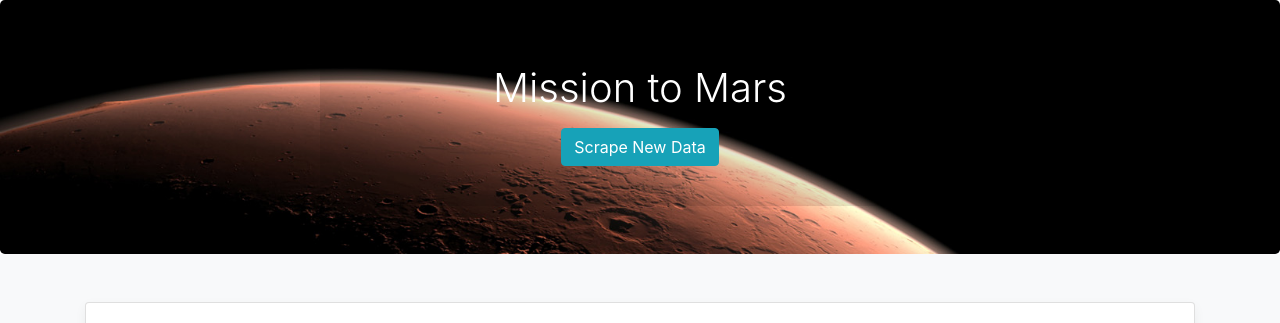
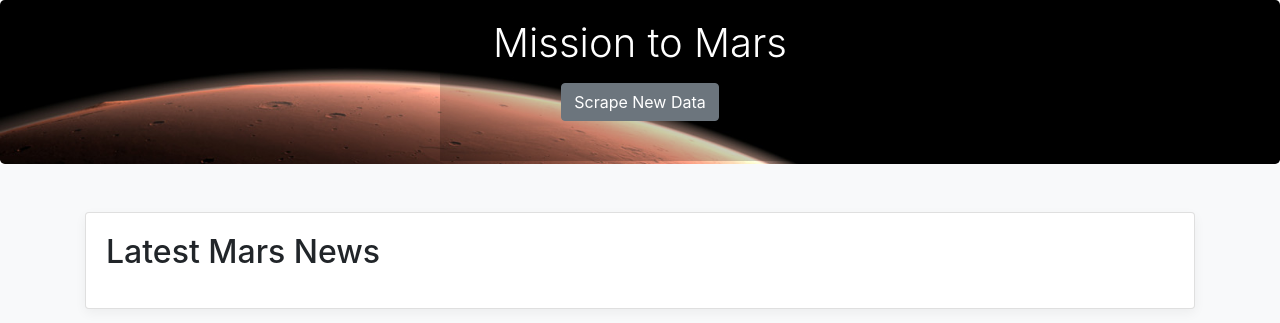
Before and after one commit to cliferraren/Mission_to_Mars, a Flask app: template templates/index.html in a window 1280 px wide. Shown: the top 323 px of the page. Run offline with Flask 2, Linux system fonts and the light colour scheme; the template is opened without the code that fills it, so the values that code supplies are empty; some libraries are stand-ins or nearby versions.

Commit message:
adjust pages on the html

```diff
--- a/initiate.py
+++ b/initiate.py
@@ -29,4 +29,4 @@ output ={
  'weather': 'Sol 2043 (May 06, 2018), Sunny, high -14C/6F, low -71C/-95F, pressure at 7.36 hPa, daylight 05:22-17:20'}
 
 output = scrape_mars.scrape()
-db.general.insert_one(output)
+db.mars_info.insert_one(output)
--- a/static/css/styles.css
+++ b/static/css/styles.css
@@ -12,8 +12,8 @@
 }
 
 .jumbotron {
-    padding-top: 3rem;
-    padding-bottom: 3rem;
+    padding-top: 0.2rem;
+    padding-bottom: 0.2rem;
     margin-bottom: 0;
     background-color: #fff;
     background-repeat: no-repeat;
@@ -23,8 +23,8 @@
 }
 
 .jumbotron .container {
-    max-width: 40rem;
-    background: rgba(0,0,0,0.1);
+    max-width: 25rem;
+    background: rgba(0,0,0,0.2);
     padding: 1rem;
     color: white;
 }
@@ -69,7 +69,7 @@ table {
     overflow-y: scroll;
 }
 th {
-    background-color:lightseagreen;
+    background-color:dimgray;
     color: white;
 }
 td, th {
--- a/templates/index.html
+++ b/templates/index.html
@@ -19,7 +19,7 @@
             <div class="container">
                 <h1 class="jumbotron-heading">Mission to Mars</h1>
                 <p>
-                    <a href="/scrape" class="btn btn-info my-2">Scrape New Data</a>
+                    <a href="/scrape" class="btn btn-secondary my-2">Scrape New Data</a>
                 </p>
             </div>
         </section>
--- a/templates/success.html
+++ b/templates/success.html
@@ -19,7 +19,7 @@
             <div class="container">
                 <h1 class="jumbotron-heading">Mission to Mars</h1>
                 <p>
-                    <a href="/" class="btn btn-info my-2">Go Back</a>
+                    <a href="/" class="btn btn-secondary my-2">Go Back</a>
                 </p>
             </div>
         </section>
```
Also changed, not shown: Images/mission_to_mars.jpg (deleted), static/img/final_app_part1.png (renamed from Images/final_app_part1.png), static/img/final_app_part2.png (renamed from Images/final_app_part2.png), 4 other files.
